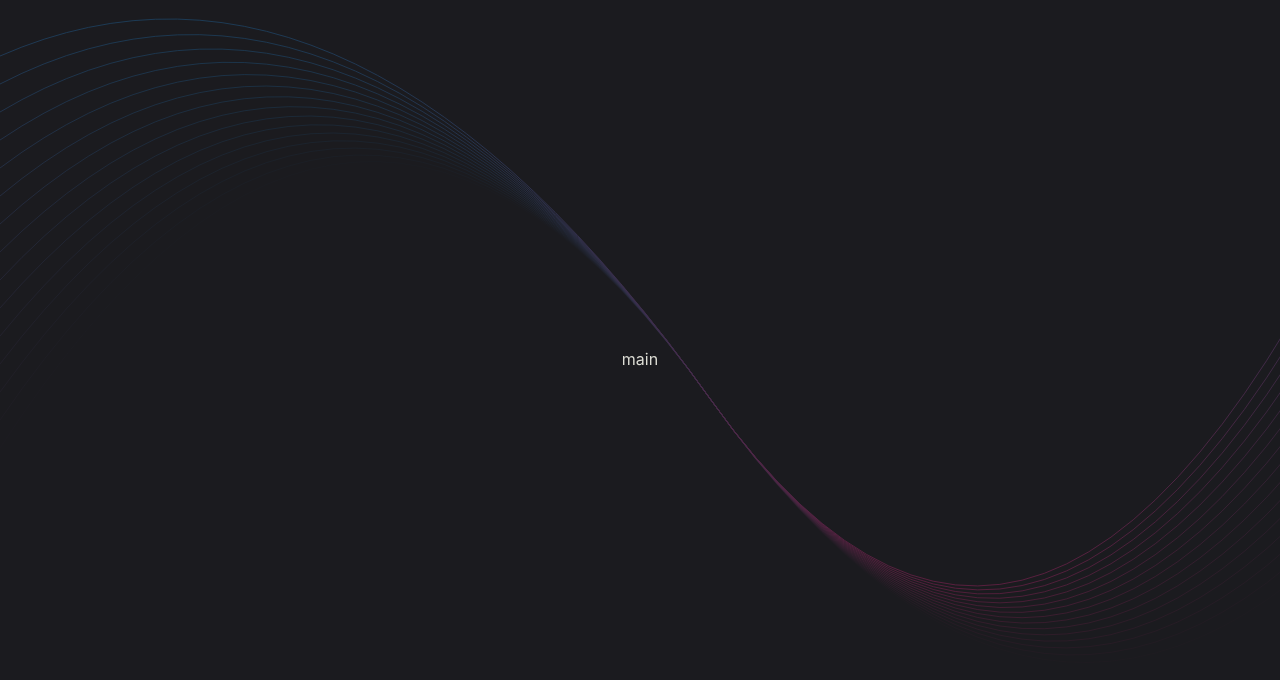
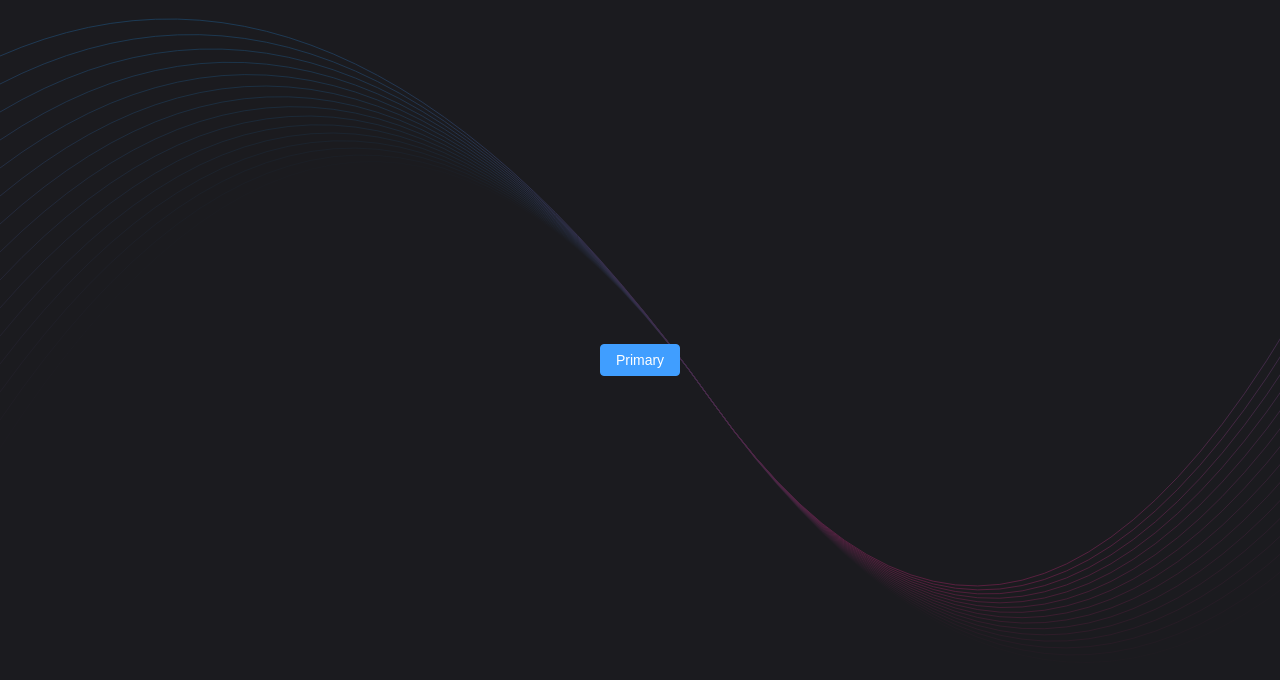
Before and after one commit to sniggiw/Camera, a Vue app: page / in a window 1280 px wide. Shown: the top 680 px of the page. Built offline with nearby package versions, Linux system fonts and the light colour scheme.

Commit message:
feat:add element-plus

```diff
--- a/package.json
+++ b/package.json
@@ -23,7 +23,8 @@
   "dependencies": {
     "@electron-toolkit/preload": "^3.0.0",
     "@electron-toolkit/utils": "^3.0.0",
-    "electron-updater": "^6.1.7"
+    "electron-updater": "^6.1.7",
+    "element-plus": "^2.6.2"
   },
   "devDependencies": {
     "@electron-toolkit/eslint-config": "^1.0.2",
--- a/src/renderer/src/App.vue
+++ b/src/renderer/src/App.vue
@@ -1,5 +1,7 @@
 <script setup lang="ts"></script>
 
 <template>
-  <main class="">main</main>
+  <main class="">
+    <el-button type="primary">Primary</el-button>
+  </main>
 </template>
```
Also changed, not shown: src/renderer/src/main.ts (+6 -1 lines), 1 other file (tests, documents, lock files or other folders).
